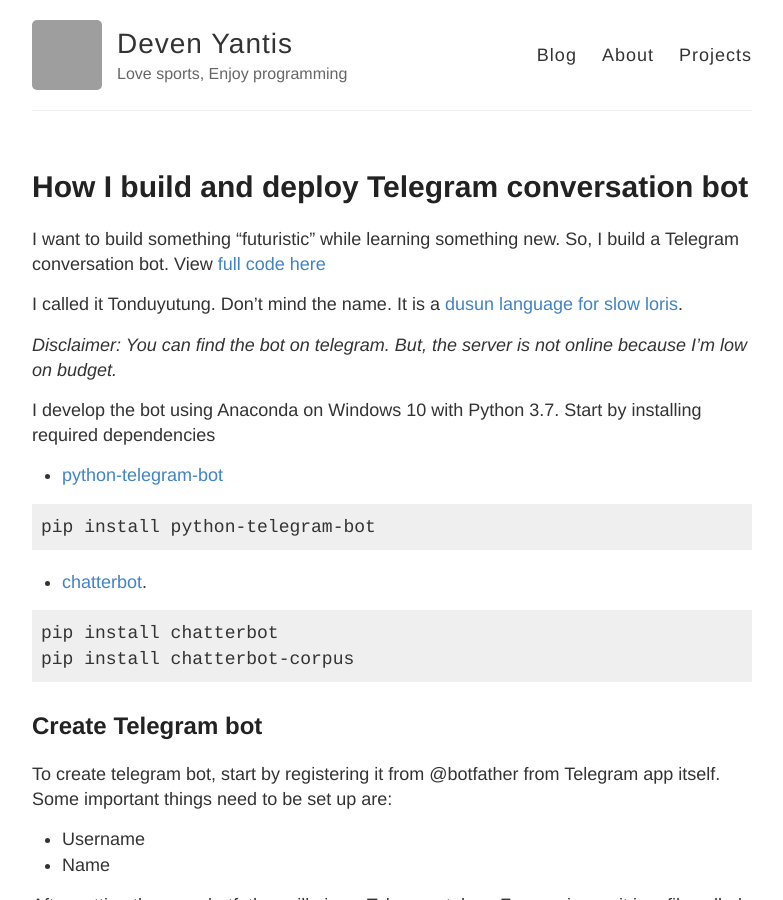
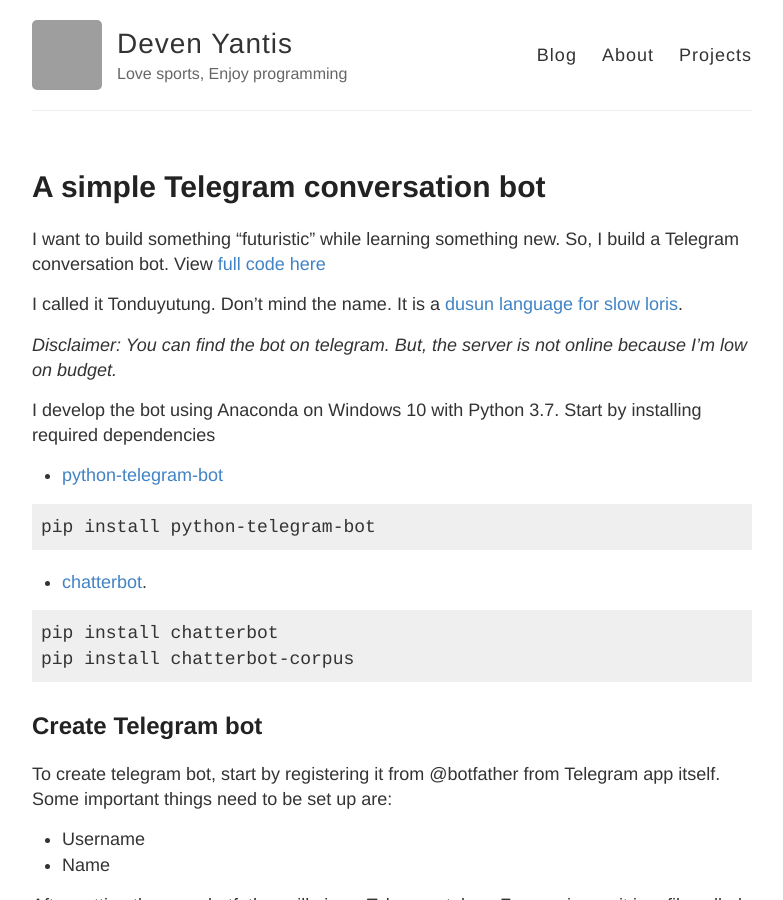
Before and after one commit to devennn/devennn.github.io, a Jekyll site: the page built from _posts/2020-01-29-building-deploying-telegram-bot.md, in a window 1280 px wide and 900 px high. Shown: the whole window, without its empty margins (248-1031 px from the left). Built offline with Jekyll 4.4.1, drawn with Linux system fonts in a browser that asks for light colours; grey boxes are pictures that could not be loaded.

Commit message:
Update 2020-01-29-building-deploying-telegram-bot.md

```diff
--- a/_posts/2020-01-29-building-deploying-telegram-bot.md
+++ b/_posts/2020-01-29-building-deploying-telegram-bot.md
@@ -1,6 +1,6 @@
 ---
 layout: post
-title: How I build and deploy Telegram conversation bot
+title: A simple Telegram conversation bot
 ---
 
 I want to build something "futuristic" while learning something new. So, I build a Telegram conversation bot. View [full code here](https://github.com/devennn/blog-code/tree/master/tonduyutung-bot)
```
